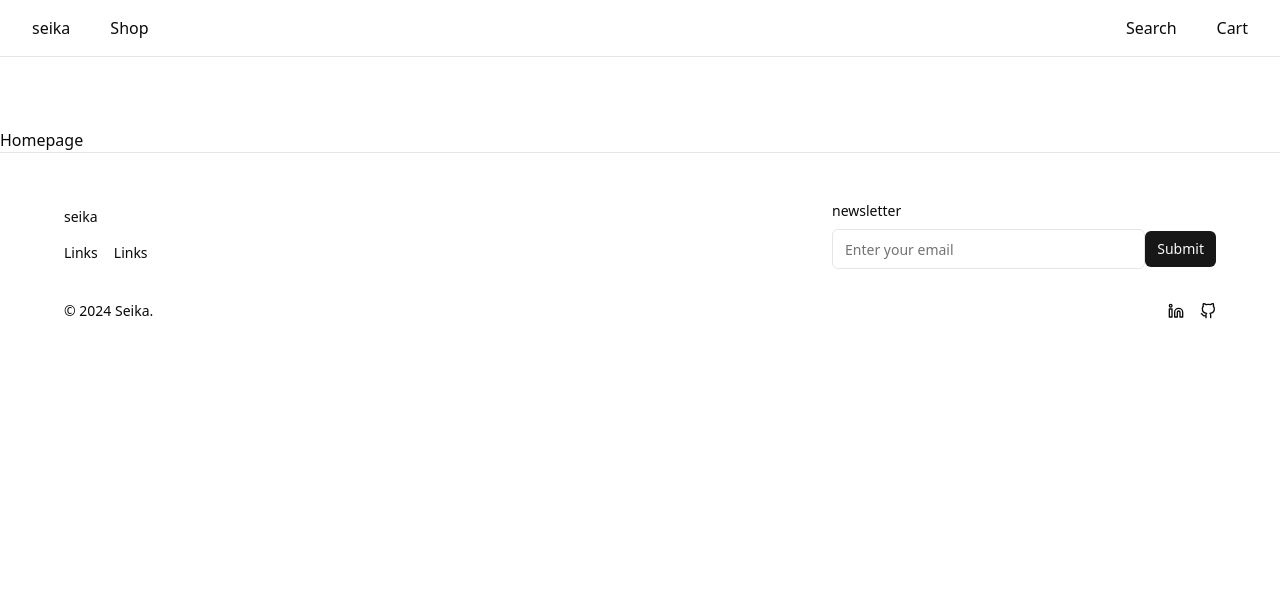
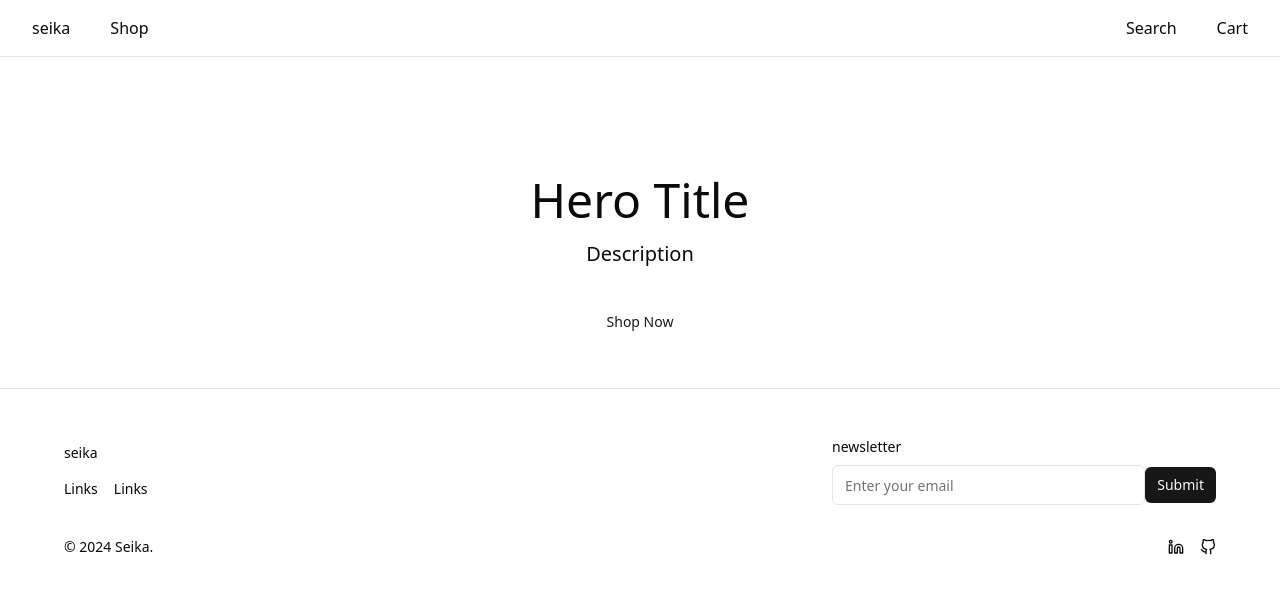
Before and after one commit to achris-alonzo30/untitled, a Next.js app: page / in a window 1280 px wide. Shown: the top 594 px of the page. Built offline with nearby package versions, Linux system fonts and the light colour scheme.

Commit message:
create hero component for the landing page

```diff
--- /dev/null
+++ b/src/app/(homepage)/_components/Hero.tsx
@@ -0,0 +1,26 @@
+import { Button } from "@/components/ui/button"
+import Link from "next/link"
+
+export const Hero = () => {
+    return (
+        <article className="text-center mx-auto w-full py-8 sm:py-12">
+            <aside className="mx-auto flex flex-col items-center justify-center gap-9 px-8 sm:px-16">
+                <hgroup className="text-center mx-auto max-w-md space-y-4 w-full">
+                    <h1 className="text-3xl lg:text-5xl">Hero Title</h1>
+                    <p className="text-lg lg:text-xl">Description</p>
+                </hgroup>
+                <div className="max-w-md">
+                    <Button
+                        asChild
+                        size="sm"
+                        variant="link"
+                    >
+                        <Link href="#">
+                            Shop Now
+                        </Link>
+                    </Button>
+                </div>
+            </aside>
+        </article>
+    )
+}
--- a/src/app/(homepage)/page.tsx
+++ b/src/app/(homepage)/page.tsx
@@ -1,7 +1,9 @@
+import { Hero } from "./_components/Hero";
+
 export default function Homepage() {
     return (
-        <section className="flex flex-col flex-1 h-full w-full max-w-7xl lg:pt-32">
-            Homepage
+        <section className="flex flex-col flex-1 h-full w-full max-w-7xl pt-24 lg:pt-32 px-8">
+            <Hero />
         </section>
     )
 }
--- a/src/app/layout.tsx
+++ b/src/app/layout.tsx
@@ -21,7 +21,7 @@ export default function RootLayout({
       <html lang="en" suppressHydrationWarning>
         <body className={`${GeistSans.variable} antialiased`}>
           <Header />
-          <main className="flex flex-col h-full w-full">
+          <main className="flex flex-col h-full w-full max-w-7xl">
             {children}
           </main>
           <Footer />
--- a/src/components/Header.tsx
+++ b/src/components/Header.tsx
@@ -2,7 +2,7 @@ import Link from "next/link"
 
 export const Header = () => {
     return (
-        <header className="w-full fixed top-0 border-b py-4 px-8 bg-opacity-30">
+        <header className="w-full fixed top-0 border-b py-4 px-8 bg-opacity-30 backdrop-blur-lg">
             <nav className="flex items-center mx-auto justify-between gap-6 max-w-7xl ">
                 <ul className="flex items-center gap-10">
                     <h2 className="font-medium">seika</h2>
```
